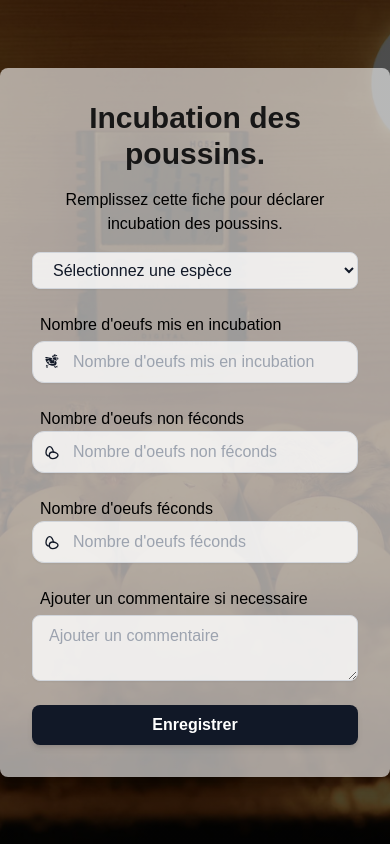
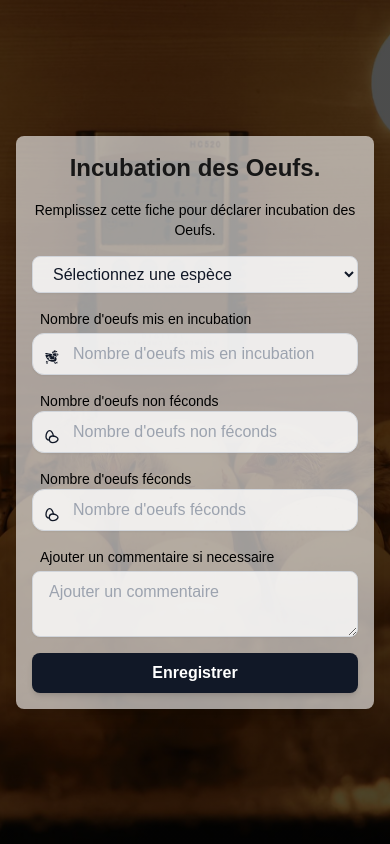
Before and after one commit to azizben01/farminterface, a Next.js app: page /incubation in a window 390 px wide. Built offline with nearby package versions, Linux system fonts and the light colour scheme.

Commit message:
responsiveness

```diff
--- a/app/incubation/page.tsx
+++ b/app/incubation/page.tsx
@@ -112,9 +112,8 @@ const Incubation = () => {
   ) => {
     element.setCustomValidity("Vous devez obligatoirement remplir ce champ.");
   };
-
   return (
-    <div className="min-h-screen bg-gray-300 flex justify-center items-center">
+    <div className="min-h-screen bg-gray-300 flex justify-center items-center p-4 sm:p-6 md:p-8 overflow-y-auto">
       <div
         className="absolute inset-0 bg-cover bg-center md:bg-fixed"
         style={{ backgroundImage: "url('/images/incubation.jpg')" }}
@@ -122,17 +121,18 @@ const Incubation = () => {
 
       {/* Gradient Overlay */}
       <div className="absolute inset-0 bg-gradient-to-b from-black via-black to-black opacity-70" />
-      <div className="relative bg-white bg-opacity-60 p-8 rounded-lg shadow-lg max-w-xl w-full max-h-lg h-full">
-        <h1 className="text-3xl font-bold text-custom-gray1 mb-4 text-center">
-          Incubation des poussins.
+
+      <div className="relative bg-white bg-opacity-60 p-4 sm:p-6 md:p-8 rounded-lg shadow-lg w-full max-w-sm sm:max-w-md md:max-w-lg lg:max-w-xl max-h-screen overflow-y-auto">
+        <h1 className="text-2xl sm:text-3xl font-bold text-custom-gray1 mb-4 text-center">
+          Incubation des Oeufs.
         </h1>
-        <p className="text-center text-black mb-4">
-          Remplissez cette fiche pour déclarer incubation des poussins.
+        <p className="text-center text-black mb-4 text-sm sm:text-base">
+          Remplissez cette fiche pour déclarer incubation des Oeufs.
         </p>
 
         {/* Incubation Form */}
-        <form onSubmit={handleSubmit} className="space-y-6">
-          <div className="relative mt-1">
+        <form onSubmit={handleSubmit} className="space-y-4 sm:space-y-6">
+          <div className="relative">
             <select
               id="espece"
               name="Espece"
@@ -142,7 +142,7 @@ const Incubation = () => {
               onInvalid={(e) => {
                 setFrenchValidationMessage(e.currentTarget);
               }}
-              className="bg-white text-gray-900 bg-opacity-80 mt-1 block w-full px-4 py-2 border border-gray-300 rounded-lg shadow-sm focus:outline-none focus:ring-2 focus:ring-gray-800"
+              className="bg-white text-gray-900 bg-opacity-80 block w-full px-4 py-2 border border-gray-300 rounded-lg shadow-sm focus:outline-none focus:ring-2 focus:ring-gray-800"
             >
               <option value="">Sélectionnez une espèce</option>
               <option value="goliath">Goliath</option>
@@ -151,8 +151,8 @@ const Incubation = () => {
             </select>
           </div>
 
-          <div className="relative mt-1">
-            <p className="ml-2 text-black">
+          <div className="relative">
+            <p className="ml-2 text-black text-sm sm:text-base">
               Nombre d&apos;oeufs mis en incubation
             </p>
             <GiChicken className="absolute top-[48px] left-3 transform -translate-y-1/2 text-gray-900" />
@@ -168,8 +168,10 @@ const Incubation = () => {
             />
           </div>
 
-          <div className="relative mt-1">
-            <p className="ml-2 text-black"> Nombre d&apos;oeufs non féconds </p>
+          <div className="relative">
+            <p className="ml-2 text-black text-sm sm:text-base">
+              Nombre d&apos;oeufs non féconds
+            </p>
             <TbEggs className="absolute top-[45px] left-3 transform -translate-y-1/2 text-gray-900" />
             <input
               type="number"
@@ -183,8 +185,10 @@ const Incubation = () => {
             />
           </div>
 
-          <div className="relative mt-1">
-            <p className="ml-2 text-black">Nombre d&apos;oeufs féconds</p>
+          <div className="relative">
+            <p className="ml-2 text-black text-sm sm:text-base">
+              Nombre d&apos;oeufs féconds
+            </p>
             <TbEggs className="absolute top-[45px] left-3 transform -translate-y-1/2 text-gray-900" />
             <input
               type="number"
@@ -202,7 +206,7 @@ const Incubation = () => {
           </div>
 
           <div>
-            <p className="ml-2 text-black">
+            <p className="ml-2 text-black text-sm sm:text-base">
               Ajouter un commentaire si necessaire
             </p>
             <textarea
@@ -227,5 +231,4 @@ const Incubation = () => {
     </div>
   );
 };
-
 export default Incubation;
```
